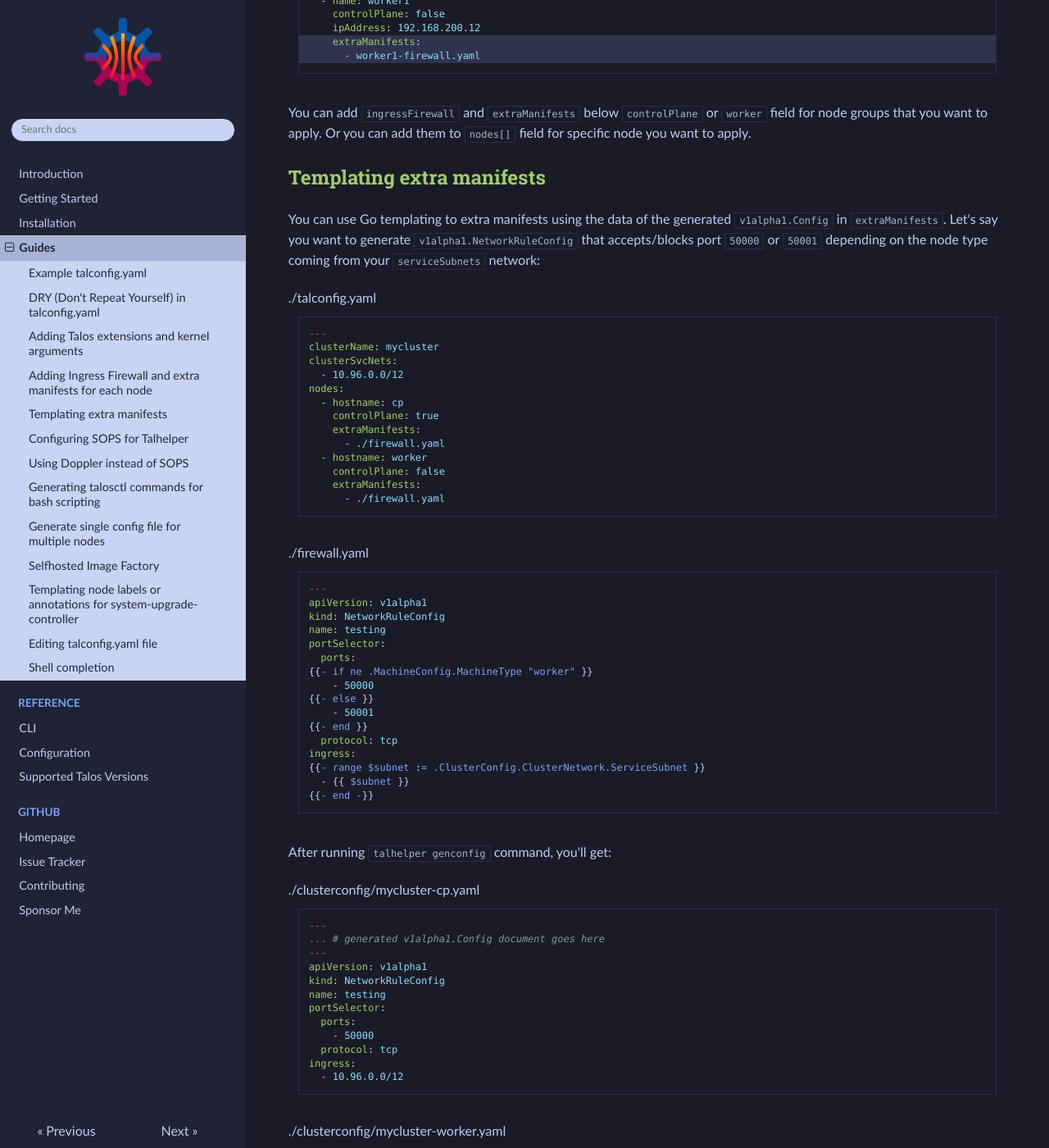
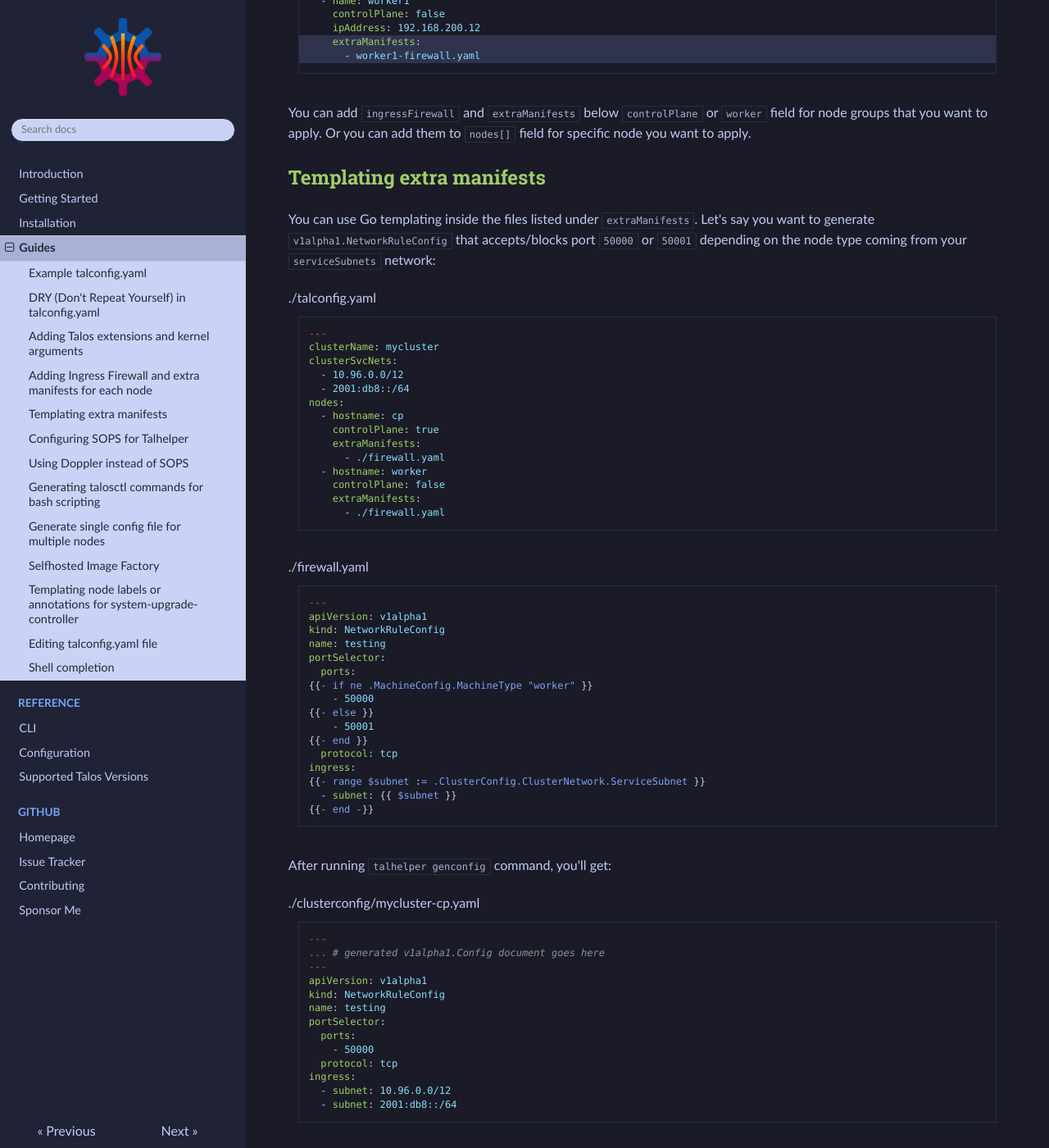
Before and after one commit to budimanjojo/talhelper, an MkDocs documentation site: the page built from docs/docs/guides.md, in a window 1280 px wide and 1400 px high, scrolled down 3489 px. Shown: the whole window at 82% size. Built offline with MkDocs 1.6.1, drawn with Linux system fonts in a browser that asks for light colours; some of the changed text lies outside the part shown.

Commit message:
docs: tweaked documentation a bit (#1014)
* fix: details in guide doc

* add v6 example

---------

Co-authored-by: Sjoerd Oostdijck <sjoerdoo@ripe.net>

````diff
--- a/docs/docs/guides.md
+++ b/docs/docs/guides.md
@@ -169,7 +169,7 @@
 
 ## Templating extra manifests
 
-You can use Go templating to extra manifests using the data of the generated `v1alpha1.Config` in `extraManifests`.
+You can use Go templating inside the files listed under `extraManifests`.
 Let's say you want to generate `v1alpha1.NetworkRuleConfig` that accepts/blocks port `50000` or `50001` depending on the node type coming from your `serviceSubnets` network:
 
 ```yaml title="./talconfig.yaml"
@@ -177,6 +177,7 @@
 clusterName: mycluster
 clusterSvcNets:
   - 10.96.0.0/12
+  - 2001:db8::/64
 nodes:
   - hostname: cp
     controlPlane: true
@@ -203,7 +204,7 @@
   protocol: tcp
 ingress:
 {{- range $subnet := .ClusterConfig.ClusterNetwork.ServiceSubnet }}
-  - {{ $subnet }}
+  - subnet: {{ $subnet }}
 {{- end -}}
 ```
 
@@ -221,7 +222,8 @@
     - 50000
   protocol: tcp
 ingress:
-  - 10.96.0.0/12
+  - subnet: 10.96.0.0/12
+  - subnet: 2001:db8::/64
 ```
 
 ```yaml title="./clusterconfig/mycluster-worker.yaml"
@@ -236,7 +238,8 @@
     - 50001
   protocol: tcp
 ingress:
-  - 10.96.0.0/12
+  - subnet: 10.96.0.0/12
+  - subnet: 2001:db8::/64
 ```
 
 To get all the available data fields that you can use, the easiest place that I can find is from [upstream source code](https://raw.githubusercontent.com/siderolabs/talos/refs/heads/main/pkg/machinery/config/types/v1alpha1/v1alpha1_types.go).
````
